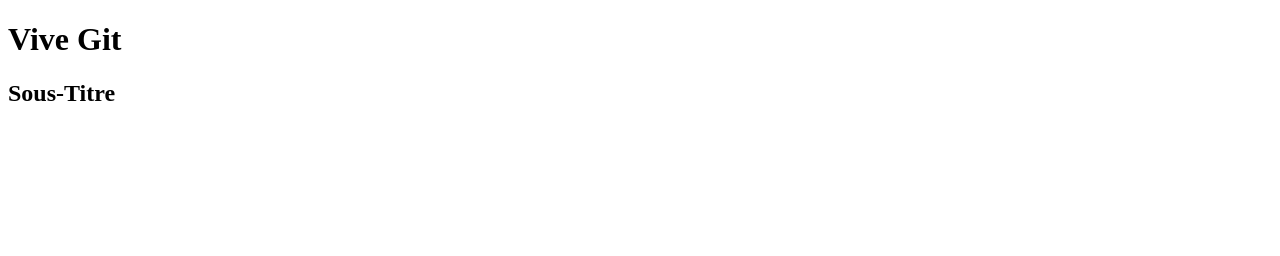
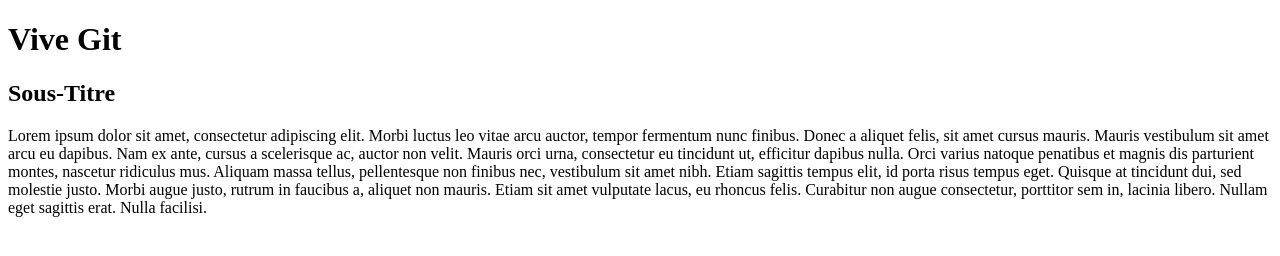
Before and after one commit to MaudeMartelDesign/exercise3version2, a plain HTML site: page index.html in a window 1280 px wide. Drawn offline with Linux system fonts and the light colour scheme.

Commit message:
text main

```diff
--- a/index.html
+++ b/index.html
@@ -12,7 +12,7 @@
         <h2>Sous-Titre</h2>
     </header>
     <main>
-
+        <p>Lorem ipsum dolor sit amet, consectetur adipiscing elit. Morbi luctus leo vitae arcu auctor, tempor fermentum nunc finibus. Donec a aliquet felis, sit amet cursus mauris. Mauris vestibulum sit amet arcu eu dapibus. Nam ex ante, cursus a scelerisque ac, auctor non velit. Mauris orci urna, consectetur eu tincidunt ut, efficitur dapibus nulla. Orci varius natoque penatibus et magnis dis parturient montes, nascetur ridiculus mus. Aliquam massa tellus, pellentesque non finibus nec, vestibulum sit amet nibh. Etiam sagittis tempus elit, id porta risus tempus eget. Quisque at tincidunt dui, sed molestie justo. Morbi augue justo, rutrum in faucibus a, aliquet non mauris. Etiam sit amet vulputate lacus, eu rhoncus felis. Curabitur non augue consectetur, porttitor sem in, lacinia libero. Nullam eget sagittis erat. Nulla facilisi.</p>
     </main>
     <footer>
 
```
